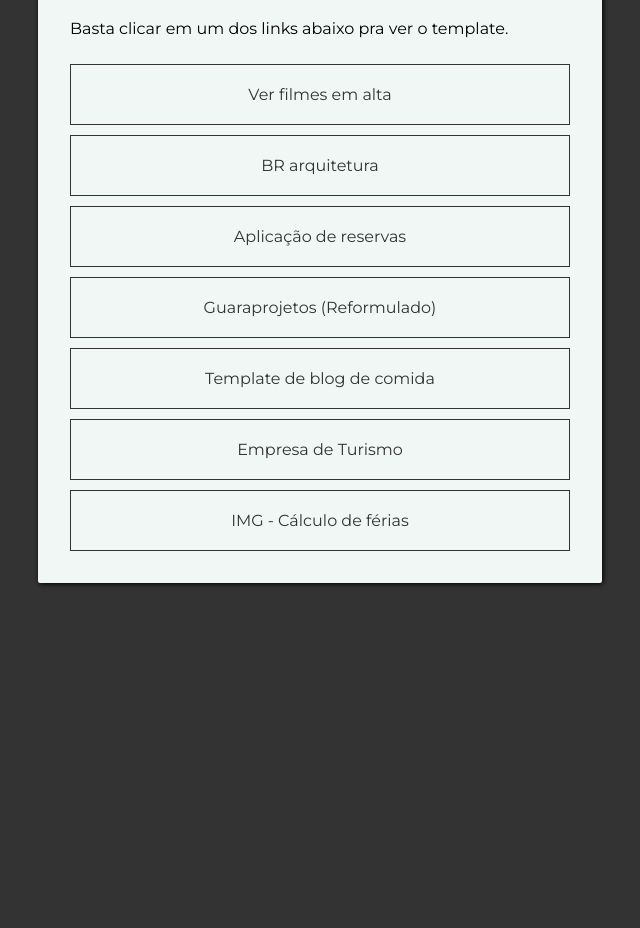
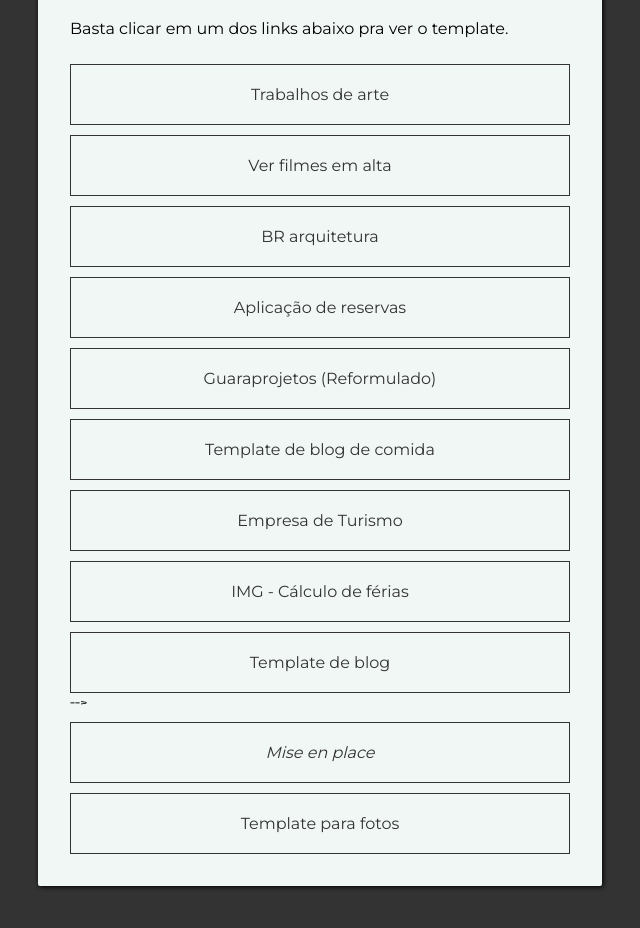
Before and after one commit to ewertonfrnc/ewertonfrnc.github.io, a plain HTML site: page index.html in a window 1280 px wide. Shown: the part 174-1102 px from the top of the page, without its empty margins (320-960 px from the left). Before the commit the page ends 837 px from the top, so only its background shows below. Drawn offline with Linux system fonts and the light colour scheme.

Commit message:
Update index.html

```diff
--- a/index.html
+++ b/index.html
@@ -18,7 +18,7 @@
       <h1>Templates</h1>
       <p>Basta clicar em um dos links abaixo pra ver o template.</p>
       <nav>
-        <!-- <a href="arte/arte.html">Trabalhos de arte</a> -->
+        <a href="arte/arte.html">Trabalhos de arte</a>
         <a href="movie/index.html">Ver filmes em alta</a>
         <a href="arquitetura/arquitetura.html">BR arquitetura</a>
         <a href="trillo/index.html">Aplicação de reservas</a>
@@ -26,9 +26,9 @@
         <a href="blog-comida/comida.html">Template de blog de comida</a>
         <a href="natours/index.html">Empresa de Turismo</a>
         <a href="img/calculo-de-ferias.html">IMG - Cálculo de férias</a>
-        <!-- <a href="blog/blog.html">Template de blog</a> -->
-        <!-- <a href="miseenplace/miseenplace.html"><em>Mise en place</em></a> -->
-        <!-- <a href="photo-template/index.html">Template para fotos</a> -->
+        <a href="blog/blog.html">Template de blog</a> -->
+        <a href="miseenplace/miseenplace.html"><em>Mise en place</em></a>
+        <a href="photo-template/index.html">Template para fotos</a>
       </nav>
     </div>
   </body>
```
